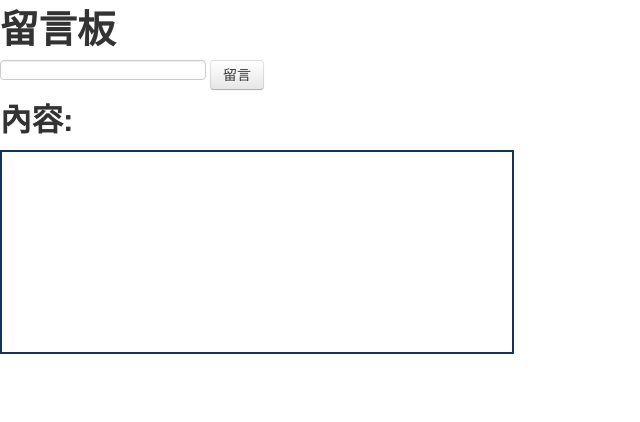
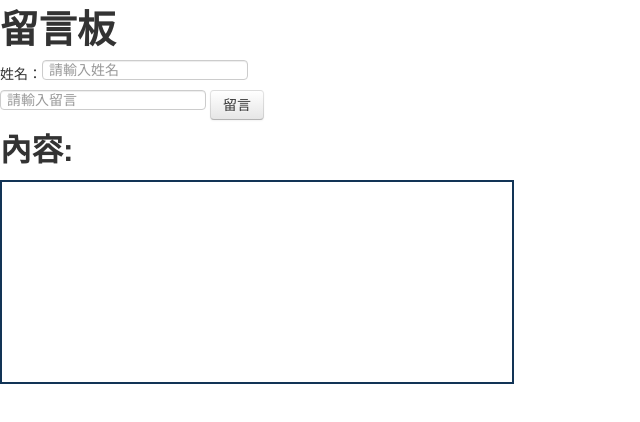
Before and after one commit to bryantchen16/Guestbook, a plain HTML site: page keynote.html in a window 1280 px wide. Both pictures are taken after a click on the link "留言". Shown: the whole page, without its empty margins (0-640 px from the left). Drawn offline with Linux system fonts and the light colour scheme.

Commit message:
讓使用者可以輸入名字

```diff
--- a/js/keynote.js
+++ b/js/keynote.js
@@ -15,9 +15,12 @@ $(function() { //要用jQuery的語法，要把程式包在這裡面
 
 	//留言
 	function leaveNote() {
+
+		var usernameElement = $("#username"); //取出HTML中ID為content的元素
 		var noteElement = $("#note"); //取出HTML中ID為note的元素
 		var contentElement = $("#content"); //取出HTML中ID為content的元素
 
+		var username = usernameElement.val(); //取任何表單元素的值
 		var note = noteElement.val(); //取任何表單元素的值
 		var orginalContent = contentElement.html(); //取出該元素的HTML內容
 
@@ -26,7 +29,7 @@ $(function() { //要用jQuery的語法，要把程式包在這裡面
 		if (note != "") {
 
 			var isFirstTime = orginalContent == ""; //布林值 true / false
-			var noteContent = note + " " + new Date();
+			var noteContent = username + " : " + note + " " + new Date();
 
 			if (isFirstTime) {
 				newContent = noteContent;
--- a/keynote.html
+++ b/keynote.html
@@ -8,7 +8,8 @@
 	<body>
 		<h1>留言板</h1>
 		<p>
-			<input type="text" id="note"></input>
+			姓名：<input type="text" id="username" placeholder="請輸入姓名"></input><br/>
+			<input type="text" id="note" placeholder="請輸入留言"></input>
 			<a class="btn" id="addNote">留言</a>
 		</p>
 		<p>
```
